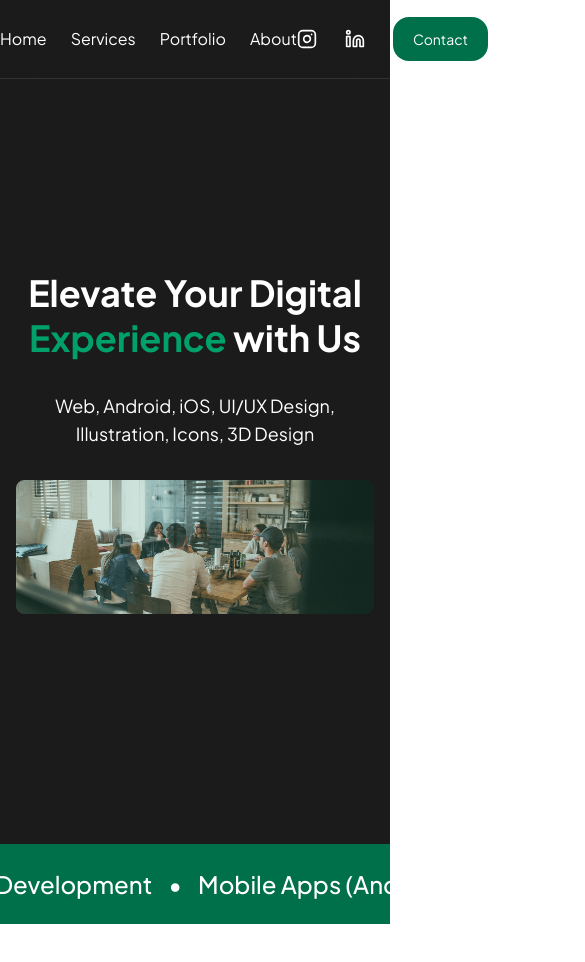
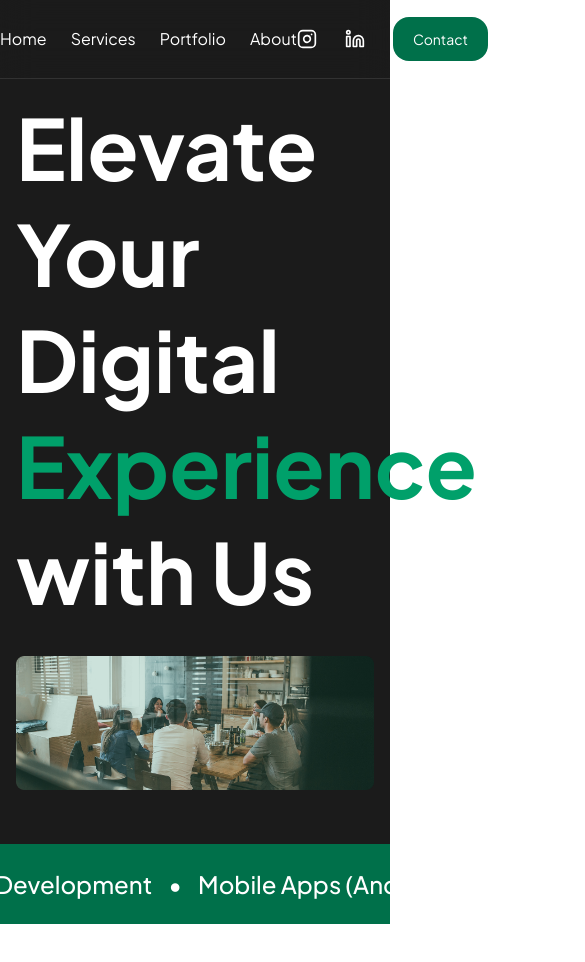
Before and after one commit to mmriz16/aghatis, a Next.js app: page / in a window 390 px wide. Shown: the top 962 px of the page, 585 px wide, since content can reach past the window. Built offline with nearby package versions, Linux system fonts and the light colour scheme.

Commit message:
refactor(components): remove redundant padding classes and simplify layout
Standardize container padding across components by removing individual px classes
and centralizing padding control in the page layout. Also simplify hero component
layout structure for better consistency.

```diff
--- a/src/app/components/footer.tsx
+++ b/src/app/components/footer.tsx
@@ -63,7 +63,7 @@ export function Footer() {
   }, []);
 
   return (
-    <div ref={footerRef} className="container mx-auto max-w-7xl pt-12 md:pt-14 lg:pt-16 pb-8 md:pb-10 lg:pb-11 px-4 md:px-6 lg:px-8">
+    <div ref={footerRef} className="container mx-auto max-w-7xl pt-12 md:pt-14 lg:pt-16 pb-8 md:pb-10 lg:pb-11">
       <div className="grid grid-cols-1 md:grid-cols-2 lg:grid-cols-12 gap-6 md:gap-8 lg:gap-4 mb-8 md:mb-10 lg:mb-11">
         <div ref={logoRef} className="lg:col-span-6 flex flex-col gap-3 md:gap-4 text-center md:text-left">
           <Image src="/app/img/logo-dark.png" alt="logo" width={256} height={73} className="mx-auto md:mx-0" />
--- a/src/app/components/hero.tsx
+++ b/src/app/components/hero.tsx
@@ -45,10 +45,10 @@ export function Hero() {
 
   return (
     <div ref={heroRef} className="min-h-screen flex flex-col justify-center">
-      <div className="container mx-auto max-w-7xl pt-10 px-4 md:px-6 lg:px-8">
-        <div className="flex flex-col lg:flex-row lg:justify-between lg:items-center gap-8 lg:gap-[100px]">
-          <h1 ref={titleRef} className="text-4xl sm:text-5xl md:text-6xl lg:text-[84px] font-bold w-full leading-tight sm:leading-tight md:leading-tight lg:leading-[106px] text-center lg:text-left">Elevate Your Digital <span className="text-[#00A06A]">Experience</span> with Us</h1>
-          <p ref={subtitleRef} className="text-lg sm:text-xl lg:text-[22px] w-full lg:w-[500px] text-center lg:text-left">Web, Android, iOS, <br className="hidden lg:block" /> UI/UX Design, Illustration, Icons, 3D Design</p>
+      <div className="container mx-auto max-w-7xl pt-10">
+        <div className="flex justify-between items-center gap-[100px]">
+          <h1 ref={titleRef} className="text-[84px] font-bold w-full leading-[106px]">Elevate Your Digital <span className="text-[#00A06A]">Experience</span> with Us</h1>
+          <p ref={subtitleRef} className="text-[22px] w-[500px]">Web, Android, iOS, <br /> UI/UX Design, Illustration, Icons, 3D Design</p>
         </div>
         <div ref={imageRef} className="flex justify-center pt-8 md:pt-12 lg:pt-[80px]">
           <Image
--- a/src/app/components/portfolio.tsx
+++ b/src/app/components/portfolio.tsx
@@ -61,7 +61,7 @@ export function Portfolio() {
   }, []);
 
   return (
-    <div ref={portfolioRef} className="container py-12 md:py-16 lg:py-24 max-w-7xl mx-auto px-4 md:px-6 lg:px-8" data-background="light">
+    <div ref={portfolioRef} className="container py-12 md:py-16 lg:py-24 max-w-7xl mx-auto" data-background="light">
       <div className="flex flex-col lg:flex-row lg:justify-between lg:items-center gap-6 lg:gap-0">
         <div ref={headerRef} className="w-full lg:w-[580px]">
           <h1 className="text-[#00A06A] font-bold text-2xl sm:text-3xl md:text-4xl lg:text-[42px] mb-4 lg:mb-8 text-center lg:text-left">Our <span className="text-black">Portfolios</span></h1>
--- a/src/app/components/service.tsx
+++ b/src/app/components/service.tsx
@@ -62,7 +62,7 @@ export function Service() {
   }, []);
 
   return (
-    <div ref={serviceRef} className="container py-12 md:py-16 lg:py-24 px-4 md:px-6 lg:px-8" data-background="light">
+    <div ref={serviceRef} className="container py-12 md:py-16 lg:py-24" data-background="light">
       <div className="flex flex-col lg:flex-row lg:justify-between lg:items-center gap-6 lg:gap-0">
         <div ref={headerRef} className="w-full lg:w-[580px]">
           <h1 className="text-[#00A06A] font-bold text-2xl sm:text-3xl md:text-4xl lg:text-[42px] mb-4 lg:mb-8 text-center lg:text-left">Our <span className="text-black">Services</span></h1>
--- a/src/app/components/testimonials.tsx
+++ b/src/app/components/testimonials.tsx
@@ -78,7 +78,7 @@ export function Testimonials() {
   }, []);
 
   return (
-    <div ref={testimonialsRef} className="container py-12 md:py-16 lg:py-24 max-w-7xl mx-auto px-4 md:px-6 lg:px-8">
+    <div ref={testimonialsRef} className="container py-12 md:py-16 lg:py-24 max-w-7xl mx-auto">
       <Image ref={quoteRef} src="/app/img/quote.png" width={52} height={42} className="w-[40px] h-[32px] md:w-[52px] md:h-[42px] mb-6 md:mb-8 lg:mb-[34px]" alt="quote" />
       <p ref={textRef} className="text-xl sm:text-2xl md:text-3xl lg:text-4xl font-medium leading-relaxed md:leading-[45px] mb-6 md:mb-8 lg:mb-[34px] text-center lg:text-left">Agathis Solution expertise exceeded my expectations. They brought our vision to life with precision and creativity, delivering a stunning and user-friendly interface.</p>
       <div className="flex flex-col lg:flex-row lg:justify-between lg:items-center gap-6 lg:gap-0">
--- a/src/app/components/trusted.tsx
+++ b/src/app/components/trusted.tsx
@@ -61,7 +61,7 @@ export function Trusted() {
   }, []);
 
   return (
-    <div ref={trustedRef} className="container w-full py-12 md:py-16 lg:py-24 px-4 md:px-6 lg:px-8" data-background="light">
+    <div ref={trustedRef} className="container w-full py-12 md:py-16 lg:py-24" data-background="light">
       <div className="flex justify-center text-center mb-8 md:mb-10 lg:mb-12">
         <div className="w-full max-w-[600px]">
           <h1 ref={titleRef} className="text-black font-bold text-2xl sm:text-3xl md:text-4xl lg:text-[42px] mb-4 md:mb-6 lg:mb-8">More than 3000 companies have <span className="text-[#00A06A]">trusted us</span></h1>
--- a/src/app/page.tsx
+++ b/src/app/page.tsx
@@ -12,24 +12,26 @@ export default function Home() {
   return (
     <div className='font-plus-jakarta'>
       <Navbar />
-      <div className="bg-[#1B1B1B] text-white" data-background="dark">
+      <div className="bg-[#1B1B1B] text-white px-4 md:px-0" data-background="dark">
         <Hero />
       </div>
       <RunningText />
-      <div className='mx-auto max-w-7xl' data-background="light">
+      <div className='mx-auto max-w-7xl px-4 md:px-0' data-background="light">
         <Service />
       </div>
-      <div className="bg-[#f7f7f7]" data-background="light">
+      <div className="bg-[#f7f7f7] px-4 md:px-0" data-background="light">
         <Portfolio />
       </div>
-      <div className='mx-auto max-w-7xl' data-background="light">
+      <div className='mx-auto max-w-7xl px-4 md:px-0' data-background="light">
         <Trusted />
       </div>
-      <div className="bg-[#1B1B1B] text-white" data-background="dark">
+      <div className="bg-[#1B1B1B] text-white px-4 md:px-0" data-background="dark">
         <Testimonials />
       </div>
-      <Contact />
-      <div className="bg-[#1B1B1B] text-white" data-background="dark">
+      <div className="px-4 md:px-0">
+        <Contact />
+      </div>
+      <div className="bg-[#1B1B1B] text-white px-4 md:px-0" data-background="dark">
         <Footer />
       </div>
     </div>
```
